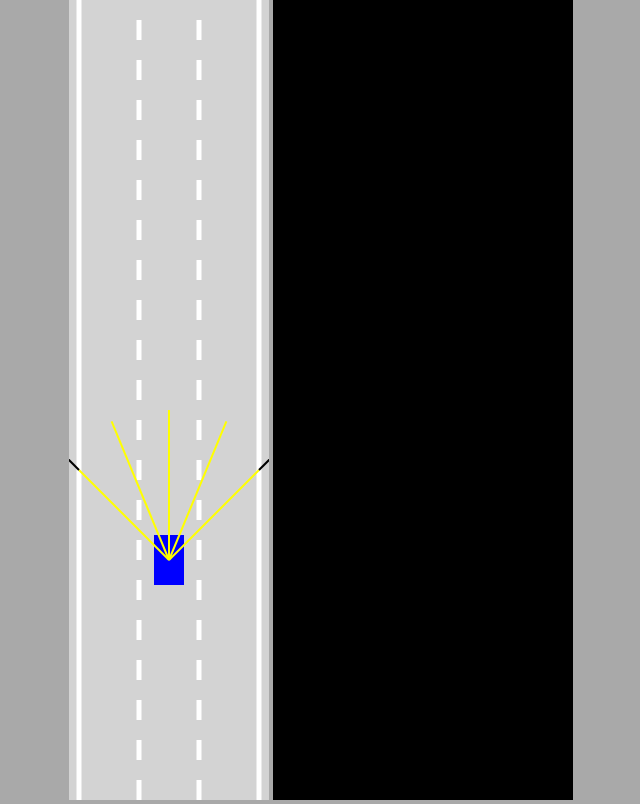
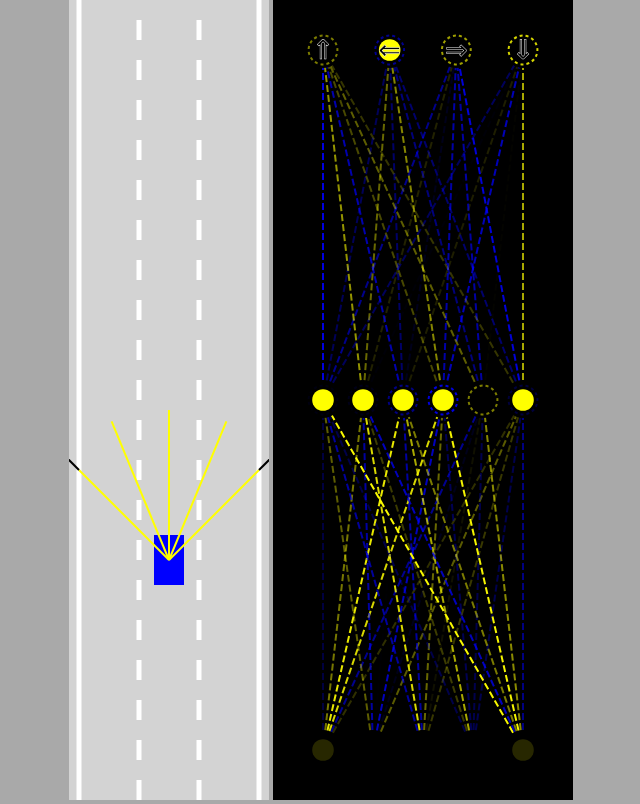
Before and after one commit to jquinn27/SelfDriveAI, a plain HTML site: page index.html in a window 1280 px wide. Shown: the whole page, without its empty margins (319-959 px from the left). Drawn offline with Linux system fonts and the light colour scheme.

Commit message:
neural visualization

```diff
--- a/index.html
+++ b/index.html
@@ -6,6 +6,7 @@
 <body>
     <canvas id="carCanvas"></canvas>
     <canvas id="networkCanvas"></canvas>
+    <script src="visualizer.js"></script>
     <script src="network.js"></script>
     <script src="sensor.js"></script>
     <script src="utils.js"></script>
--- a/main.js
+++ b/main.js
@@ -14,7 +14,7 @@ const traffic=[
 
 animate();
 
-function animate(){
+function animate(time){
     for(let i=0;i<traffic.length;i++){
         traffic[i].update(road.borders,[]);
     }
@@ -34,5 +34,15 @@ function animate(){
 
     carCtx.restore();
 
+    networkCtx.lineDashOffset=-time/50;
+    Visualizer.drawNetwork(networkCtx,car.brain);
     requestAnimationFrame(animate);
 }
+
+function getRGBA(value){
+    const alpha=Math.abs(value);
+    const R=value<0?0:255;
+    const G=R;
+    const B=value>0?0:255;
+    return "rgba("+R+","+G+","+B+","+alpha+")";
+}
--- /dev/null
+++ b/visualizer.js
@@ -0,0 +1,110 @@
+class Visualizer{
+    static drawNetwork(ctx,network){
+        const margin=50;
+        const left=margin;
+        const top=margin;
+        const width=ctx.canvas.width-margin*2;
+        const height=ctx.canvas.height-margin*2;
+
+        const levelHeight=height/network.levels.length;
+
+        for(let i=network.levels.length-1;i>=0;i--){
+            const levelTop=top+
+                lerp(
+                    height-levelHeight,
+                    0,
+                    network.levels.length==1
+                        ?0.5
+                        :i/(network.levels.length-1)
+                );
+
+            ctx.setLineDash([7,3]);
+            Visualizer.drawLevel(ctx,network.levels[i],
+                left,levelTop,
+                width,levelHeight,
+                i==network.levels.length-1
+                    ?['\u21d1','\u21d0','\u21d2','\u21d3']
+                    :[]
+            );
+        }
+    }
+
+    static drawLevel(ctx,level,left,top,width,height,outputLabels){
+        const right=left+width;
+        const bottom=top+height;
+
+        const {inputs,outputs,weights,biases}=level;
+
+        for(let i=0;i<inputs.length;i++){
+            for(let j=0;j<outputs.length;j++){
+                ctx.beginPath();
+                ctx.moveTo(
+                    Visualizer.#getNodeX(inputs,i,left,right),
+                    bottom
+                );
+                ctx.lineTo(
+                    Visualizer.#getNodeX(outputs,j,left,right),
+                    top
+                );
+                ctx.lineWidth=2;
+                ctx.strokeStyle=getRGBA(weights[i][j]);
+                ctx.stroke();
+            }
+        }
+
+        const nodeRadius=18;
+        for(let i=0;i<inputs.length;i++){
+            const x=Visualizer.#getNodeX(inputs,i,left,right);
+            ctx.beginPath();
+            ctx.arc(x,bottom,nodeRadius,0,Math.PI*2);
+            ctx.fillStyle="black";
+            ctx.fill();
+            ctx.beginPath();
+            ctx.arc(x,bottom,nodeRadius*0.6,0,Math.PI*2);
+            ctx.fillStyle=getRGBA(inputs[i]);
+            ctx.fill();
+        }
+
+        for(let i=0;i<outputs.length;i++){
+            const x=Visualizer.#getNodeX(outputs,i,left,right);
+            ctx.beginPath();
+            ctx.arc(x,top,nodeRadius,0,Math.PI*2);
+            ctx.fillStyle="black";
+            ctx.fill();
+            ctx.beginPath();
+            ctx.arc(x,top,nodeRadius*0.6,0,Math.PI*2);
+            ctx.fillStyle=getRGBA(outputs[i]);
+            ctx.fill();
+
+            ctx.beginPath();
+            ctx.lineWidth=2;
+            ctx.arc(x,top,nodeRadius*0.8,0,Math.PI*2);
+            ctx.strokeStyle=getRGBA(biases[i]);
+            ctx.setLineDash([3,3]);
+            ctx.stroke();
+            ctx.setLineDash([]);
+
+            if(outputLabels[i]){
+                ctx.beginPath();
+                ctx.textAlign="center";
+                ctx.textBaseline="middle";
+                ctx.fillStyle="black";
+                ctx.strokeStyle="white";
+                ctx.font=(nodeRadius*1.5)+"px Arial";
+                ctx.fillText(outputLabels[i],x,top+nodeRadius*0.1);
+                ctx.lineWidth=0.5;
+                ctx.strokeText(outputLabels[i],x,top+nodeRadius*0.1);
+            }
+        }
+    }
+
+    static #getNodeX(nodes,index,left,right){
+        return lerp(
+            left,
+            right,
+            nodes.length==1
+                ?0.5
+                :index/(nodes.length-1)
+        );
+    }
+}
```
